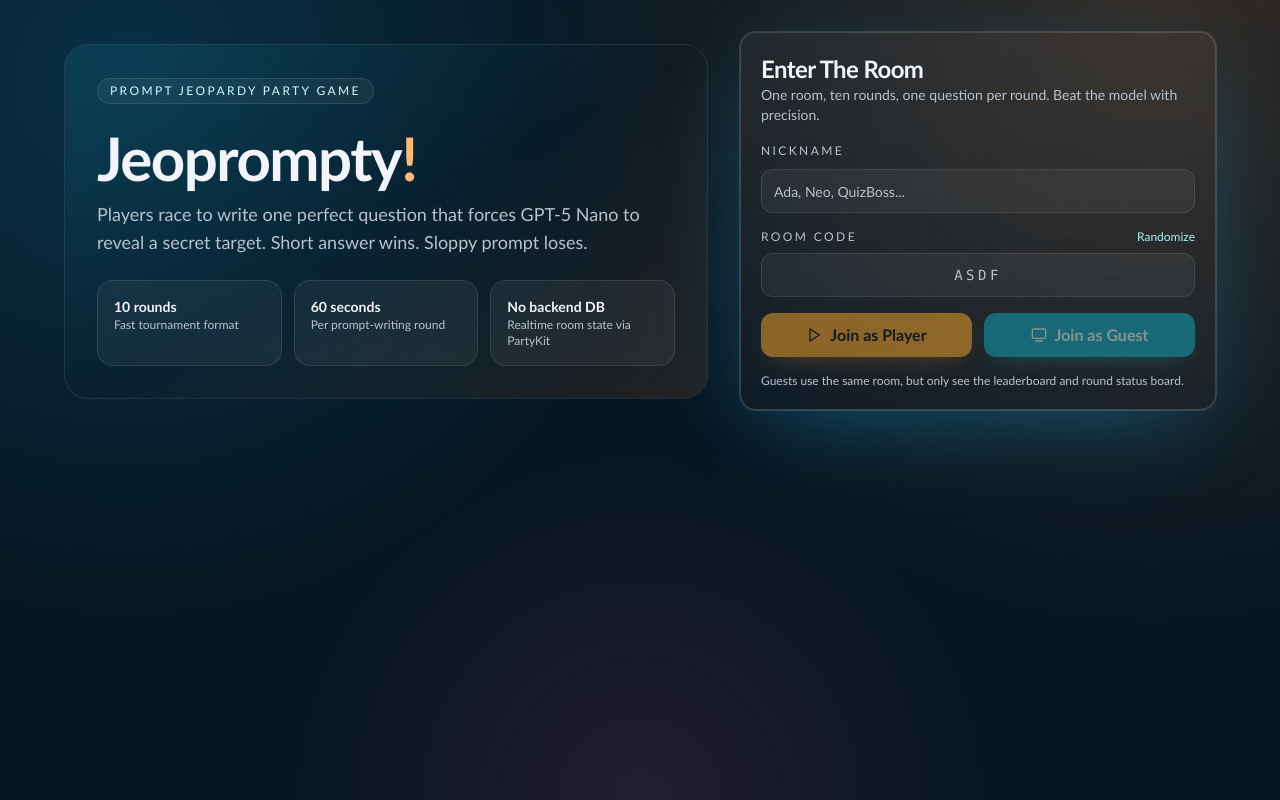
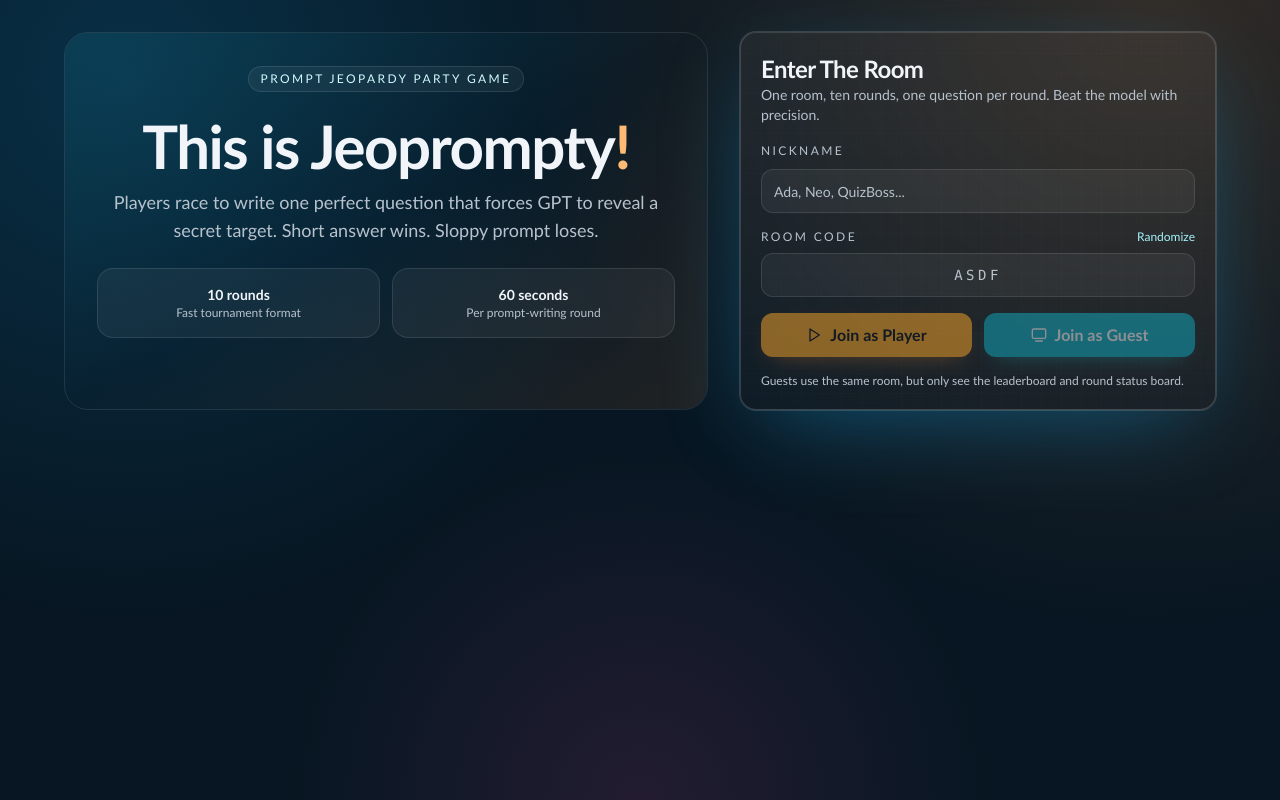
Before and after one commit to patsissons/jeoprompty, a Next.js app: page / in a window 1280 px wide. Built offline with nearby package versions, Linux system fonts and the light colour scheme.

Commit message:
Update landing page cards layout

```diff
--- a/app/page.tsx
+++ b/app/page.tsx
@@ -3,29 +3,31 @@
 export default function HomePage() {
   return (
     <main className="min-h-screen px-4 py-8 sm:px-6">
-      <div className="mx-auto grid w-full max-w-6xl gap-8 lg:grid-cols-[1.15fr_0.85fr] lg:items-center">
-        <section className="relative overflow-hidden rounded-3xl border border-white/10 p-6 sm:p-8">
+      <div className="mx-auto grid w-full max-w-6xl gap-8 lg:grid-cols-[1.15fr_0.85fr] lg:items-stretch">
+        <section className="relative h-full overflow-hidden rounded-3xl border border-white/10 p-6 sm:p-8">
           <div className="absolute inset-0 bg-gradient-to-br from-cyan-400/10 via-transparent to-orange-400/10" />
-          <div className="relative space-y-6">
+          <div className="relative space-y-6 text-center">
             <div className="inline-flex items-center rounded-full border border-white/10 bg-white/5 px-3 py-1 text-xs tracking-[0.2em] text-cyan-100">
               PROMPT JEOPARDY PARTY GAME
             </div>
-            <div className="space-y-3">
+            <div className="space-y-3 text-center">
               <h1 className="text-4xl font-bold tracking-tight sm:text-6xl">
-                Jeoprompty<span className="text-orange-300">!</span>
+                This is Jeoprompty<span className="text-orange-300">!</span>
               </h1>
-              <p className="max-w-2xl text-base text-muted-foreground sm:text-lg">
-                Players race to write one perfect question that forces GPT-5 Nano to reveal a
-                secret target. Short answer wins. Sloppy prompt loses.
+              <p className="text-base text-muted-foreground sm:text-lg">
+                Players race to write one perfect question that forces GPT to
+                reveal a secret target. Short answer wins. Sloppy prompt loses.
               </p>
             </div>
-            <div className="grid gap-3 sm:grid-cols-3">
+            <div className="grid gap-3 sm:grid-cols-2">
               {[
                 ["10 rounds", "Fast tournament format"],
                 ["60 seconds", "Per prompt-writing round"],
-                ["No backend DB", "Realtime room state via PartyKit"]
               ].map(([title, detail]) => (
-                <div key={title} className="rounded-2xl border border-white/10 bg-white/5 p-4">
+                <div
+                  key={title}
+                  className="rounded-2xl border border-white/10 bg-white/5 p-4"
+                >
                   <p className="text-sm font-semibold">{title}</p>
                   <p className="text-xs text-muted-foreground">{detail}</p>
                 </div>
--- a/components/landing-form.tsx
+++ b/components/landing-form.tsx
@@ -34,7 +34,7 @@
   }
 
   return (
-    <Card className="relative overflow-hidden border-white/15 shadow-spotlight">
+    <Card className="relative h-full overflow-hidden border-white/15 shadow-spotlight">
       <div className="pointer-events-none absolute inset-0 noise-grid opacity-40" />
       <CardHeader className="relative">
         <CardTitle className="text-2xl font-bold tracking-tight">Enter The Room</CardTitle>
```
